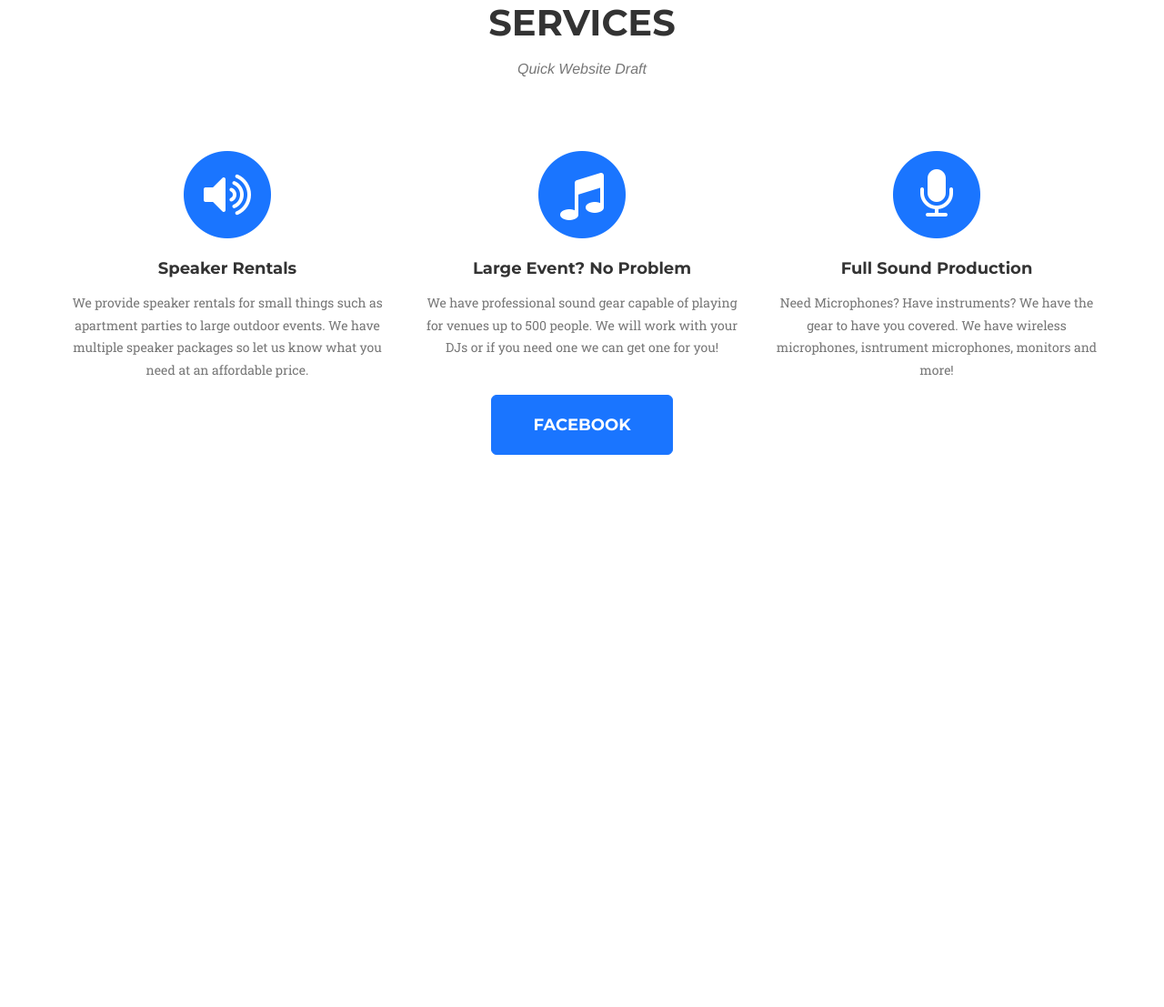
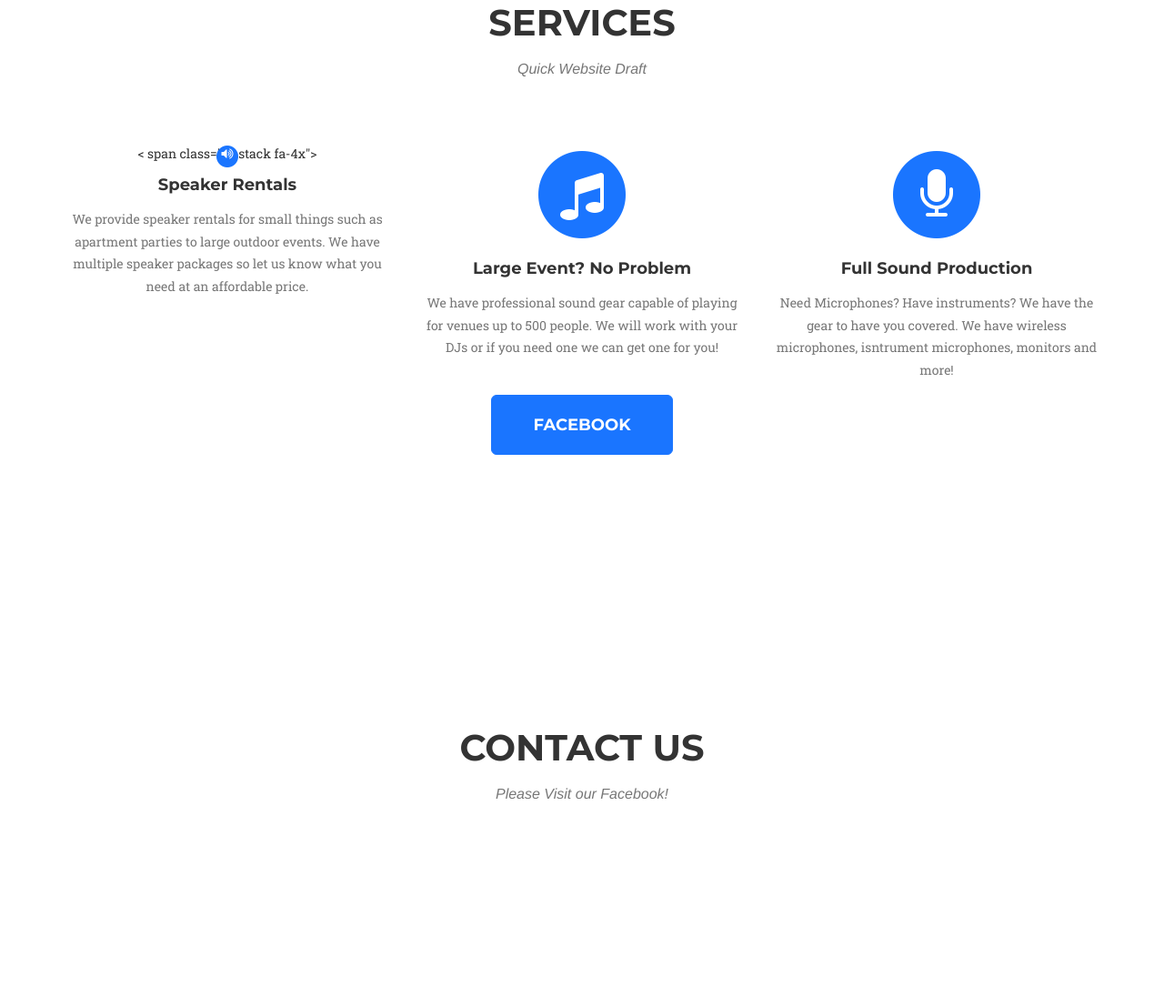
Before and after one commit to gmorrone4/GroundSound, a plain HTML site: page index.html in a window 1280 px wide. Shown: the part 980-2087 px from the top of the page at 91% size. Before the commit the page ends 1630 px from the top, so only its background shows below. Drawn offline with nearby package versions, Linux system fonts and the light colour scheme; a web font is replaced by a local one.

Commit message:
Added Contact Us
[Goodbye Nicholas]

```diff
--- a/index.html
+++ b/index.html
@@ -87,10 +87,10 @@
             </div>
             <div class="row text-center">
                 <div class="col-md-4">
-                    <a href="http://66.media.tumblr.com/tumblr_m07ojk3CqU1rozti5o1_500.gif" span class="fa-stack fa-4x">
+                    < span class="fa-stack fa-4x">
                         <i class="fa fa-circle fa-stack-2x text-primary"></i>
                         <i class="fa fa-volume-up fa-stack-1x fa-inverse"></i>
-                    </a></span>
+                    </span>
                     <h4 class="service-heading">Speaker Rentals</h4>
                     <p class="text-muted">We provide speaker rentals for small things such as apartment parties to large outdoor events. We have multiple speaker packages so let us know what you need at an affordable price.</p>
                 </div>
@@ -122,6 +122,19 @@
         </div>
     </section>
 
+    <!-- Contact Us Section -->
+    <section id="Contact">
+        <div class="container">
+            <div class="row">
+                 <div class="col-lg-12 text-center">
+                    <h2 class="section-heading">Contact Us</h2>
+                    <h3 class="section-subheading text-muted">Please Visit our Facebook!</h3>
+                </div>
+            </div>
+        </div>
+
+    </section>
+
     <!-- jQuery -->
     <script src="js/jquery.js"></script>
 
```
